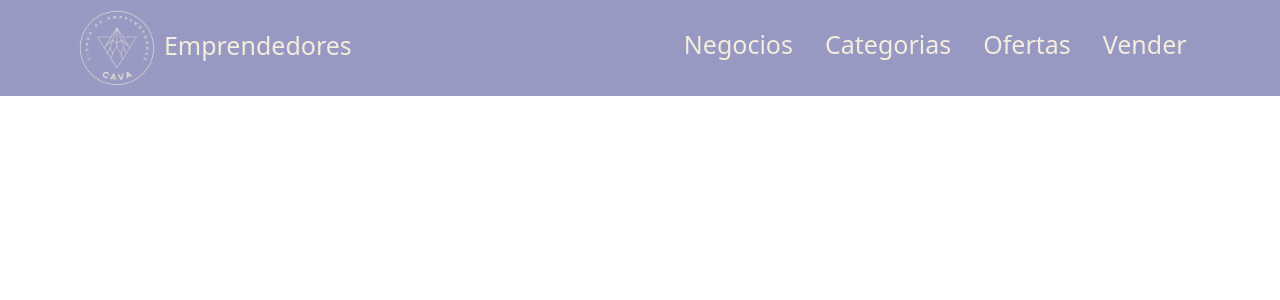
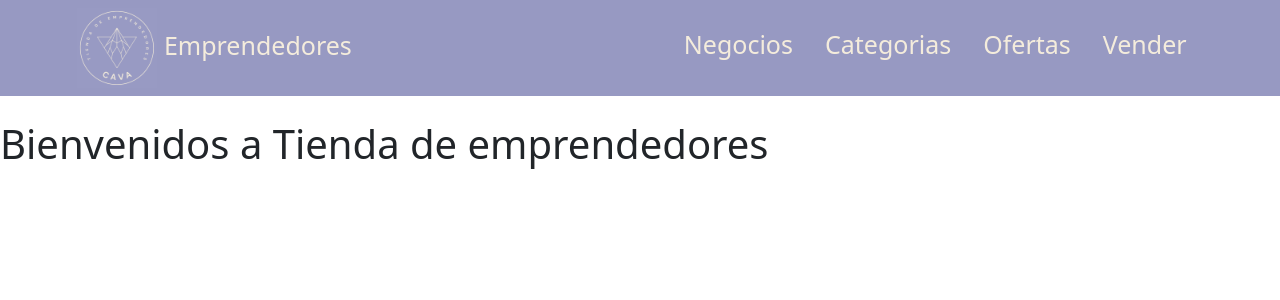
Before and after one commit to Ncavallaro/coderReactJS, a React (Create React App) app: page / in a window 1280 px wide. Shown: the top 300 px of the page. Built offline with nearby package versions, Linux system fonts and the light colour scheme.

Commit message:
Se agrega componente ItemListContainer
Se agrega componente ItemListContainer en App.js

```diff
--- a/src/App.js
+++ b/src/App.js
@@ -1,11 +1,15 @@
 import './App.css';
+import 'bootstrap/dist/css/bootstrap.min.css';
 import NavBar from './components/NavBar';
-import 'bootstrap/dist/css/bootstrap.min.css';
+import ItemListContainer from './components/ItemListContainer';
+
+
 
 function App() {
   return (
     <>
       <NavBar />
+      <ItemListContainer titulo="Bienvenidos a Tienda de emprendedores"/>
     </>
   );
 }
--- /dev/null
+++ b/src/components/ItemListContainer.js
@@ -0,0 +1,10 @@
+const ItemListContainer = (props) => {
+    return (
+      <>
+        <br />
+        <h1>{props.titulo}</h1>
+      </>
+    );
+  }
+
+export default ItemListContainer;
```
